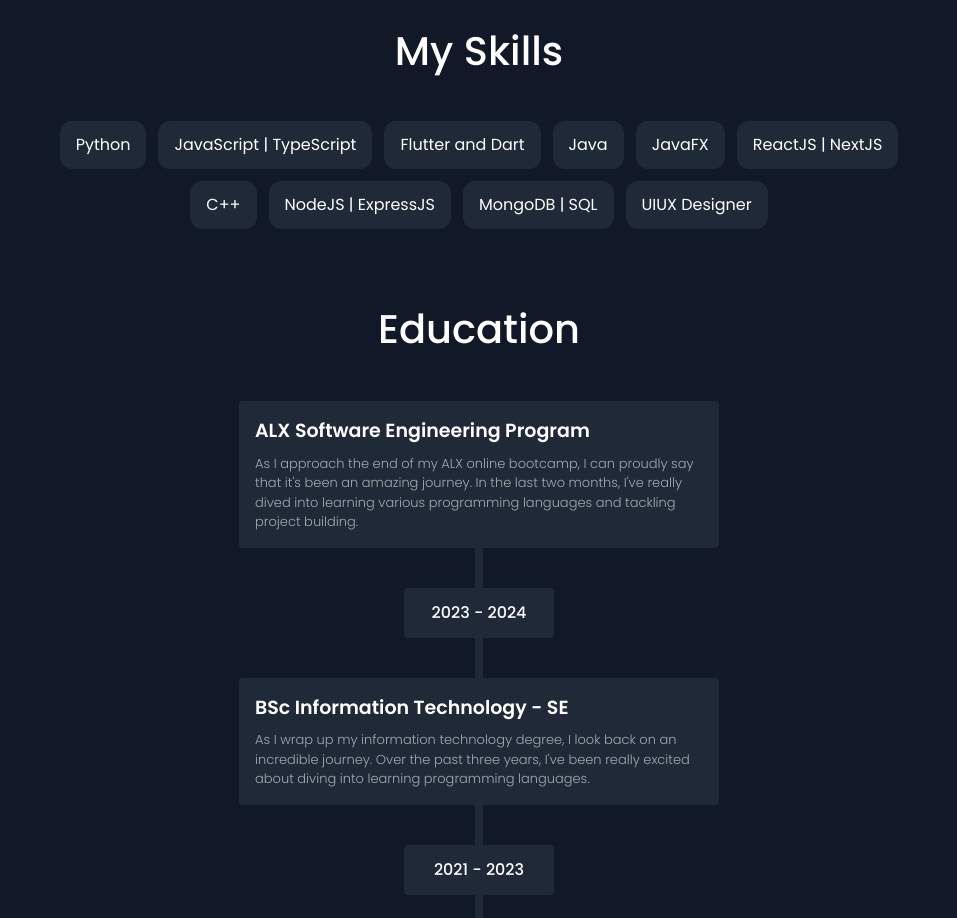
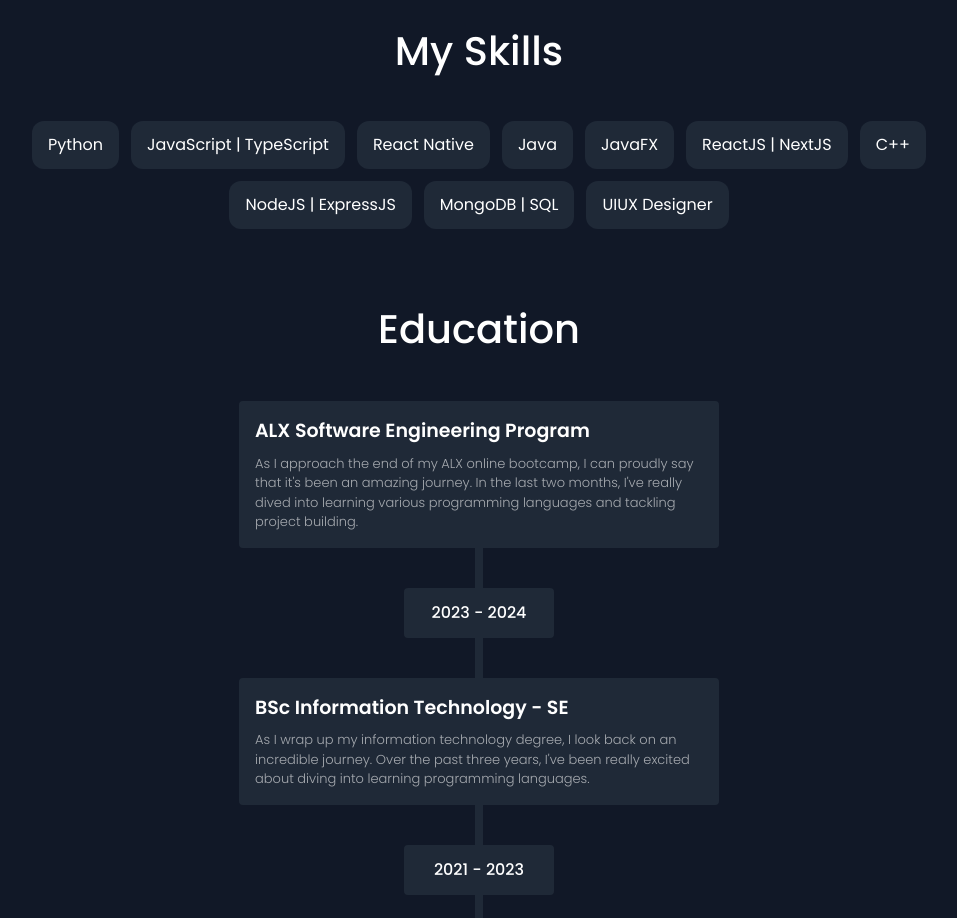
Before and after one commit to Maphari/maphari-folio, a Next.js app: page / in a window 1280 px wide. Shown: the part 2460-3378 px from the top of the page, without its empty margins (161-1118 px from the left). Built offline with nearby package versions, Linux system fonts and the light colour scheme.

Commit message:
Update Skills.tsx

```diff
--- a/app/skills-section/Skills.tsx
+++ b/app/skills-section/Skills.tsx
@@ -52,7 +52,7 @@
           whileInView={{ opacity: 1, x: 0 }}
           transition={transtition}
         >
-          Flutter and Dart
+          React Native
         </motion.div>
         <motion.div
           className="bg-[#1F2937] py-3 px-4 rounded-xl"
```
